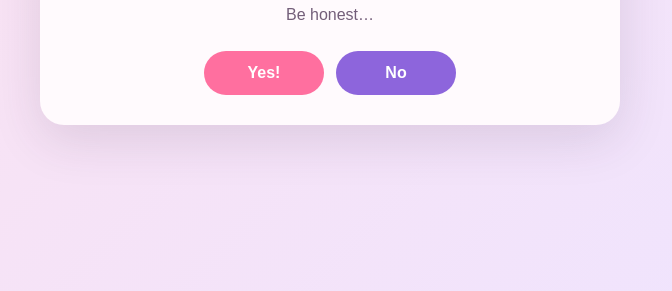
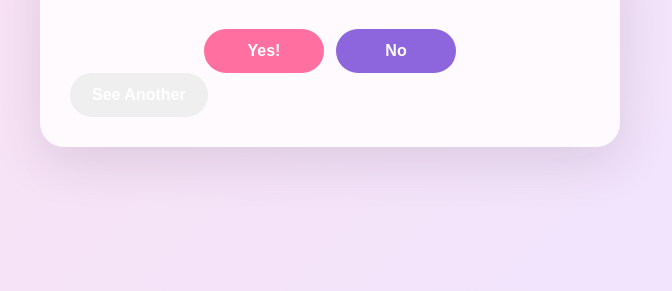
Before and after one commit to Hardiktomar94/bbgbirthday, a plain HTML site: page bbg.html in a window 1280 px wide. Shown: the part 549-840 px from the top of the page, without its empty margins (310-982 px from the left). Drawn offline with Linux system fonts and the light colour scheme.

Commit message:
Update bbg.html

```diff
--- a/bbg.html
+++ b/bbg.html
@@ -70,6 +70,11 @@
       font-weight: bold;
       cursor: pointer;
     }
+    .burchatta {
+    display:flex;
+      align-items:center;
+      border-radius:15px;
+    }
 
     .yes { background: #ff6f9f; }
     .no { background: #8d65dc; }
@@ -93,6 +98,12 @@
     <div class="video-wrap" id="videoWrap" hidden>
       <video id="storyVideo" controls playsinline></video>
     </div>
+    <div class="burchatta">
+      <div class="gogo">
+     <a href="video.html"> <button>See Another</button> </a>
+    </div>
+    </div>
+
   </main>
 
   <script>
```
